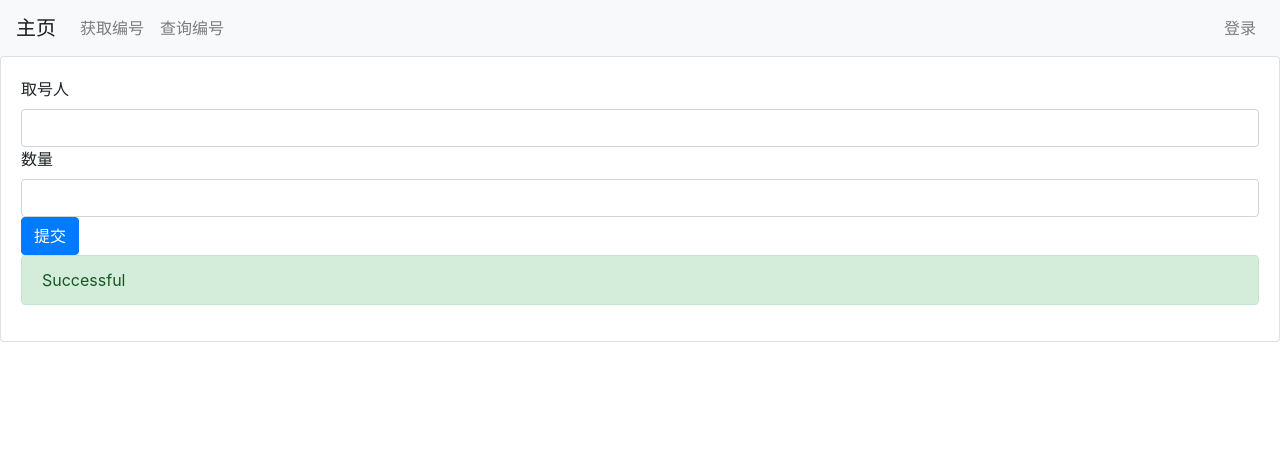
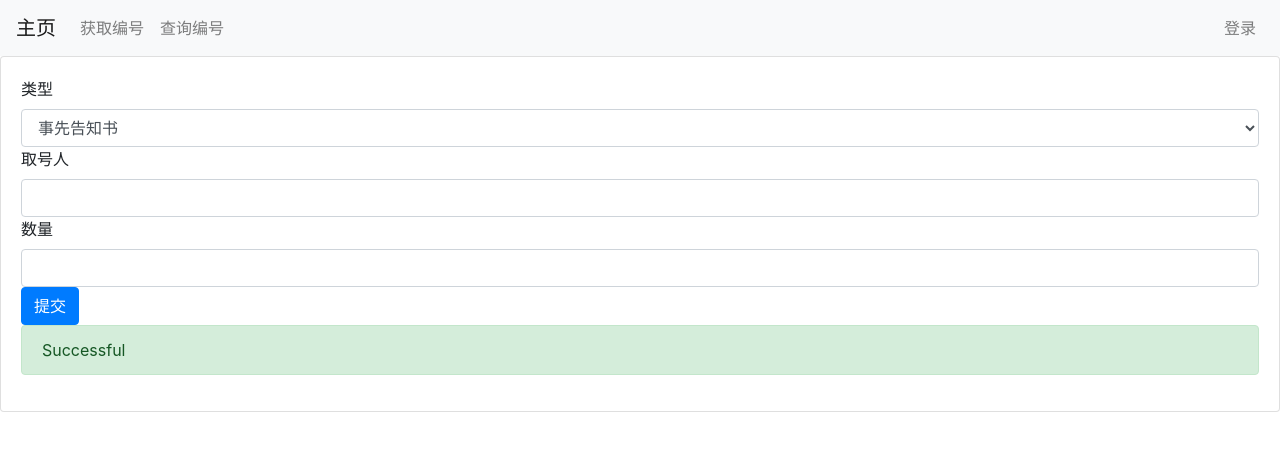
Before and after one commit to zheyangc/document-management, a React (Create React App) app in the folder client/: page / in a window 1280 px wide. Shown: the top 450 px of the page. Built offline with nearby package versions, Linux system fonts and the light colour scheme.

Commit message:
update form

```diff
--- a/client/src/component/SubmitForm.js
+++ b/client/src/component/SubmitForm.js
@@ -10,8 +10,9 @@ class SubmitForm extends React.Component {
     constructor(props) {
         super(props);
         this.state = {
-            name: "",
-            number: ""
+            userName: "",
+            count: "",
+            documentType: ""
         };
     }
 
@@ -27,11 +28,18 @@ class SubmitForm extends React.Component {
     render() {
         return (
             <Form onSubmit={this.handleSubmit}>
+                <Form.Label>类型</Form.Label>
+                    <Form.Control as="select" name="documentType" value={this.state.documentType} onChange={this.handleChange}>
+                        <option value="shiXianGaoZhiShu">事先告知书</option>
+                        <option value="tingZhengGaoZhiShu">听证告知书</option>
+                        <option value="songDaHuiZheng">送达回证</option>
+                    </Form.Control>
+
                 <Form.Label>取号人</Form.Label>
-                <Form.Control name="name" value={this.state.name} onChange={this.handleChange}/>
+                <Form.Control name="userName" value={this.state.userName} onChange={this.handleChange}/>
 
                 <Form.Label>数量</Form.Label>
-                <Form.Control name="number" value={this.state.number} onChange={this.handleChange}/>
+                <Form.Control name="count" value={this.state.count} onChange={this.handleChange}/>
 
                 <Button type="submit">提交</Button>
             </Form>
```
